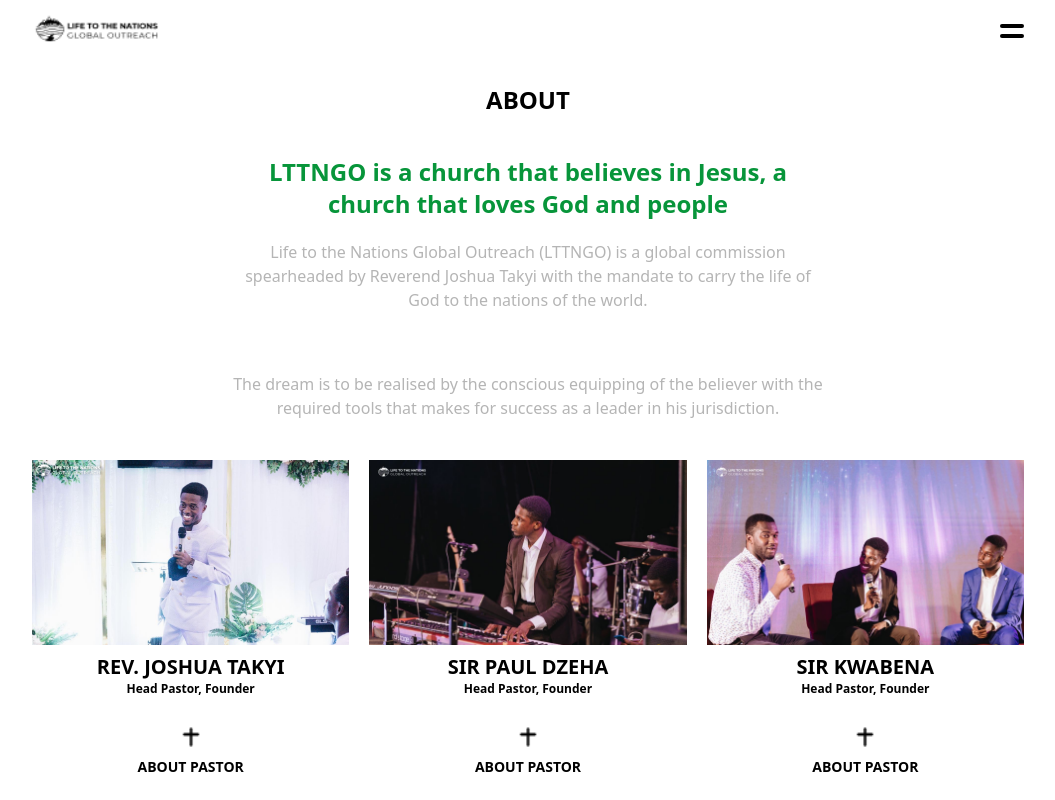
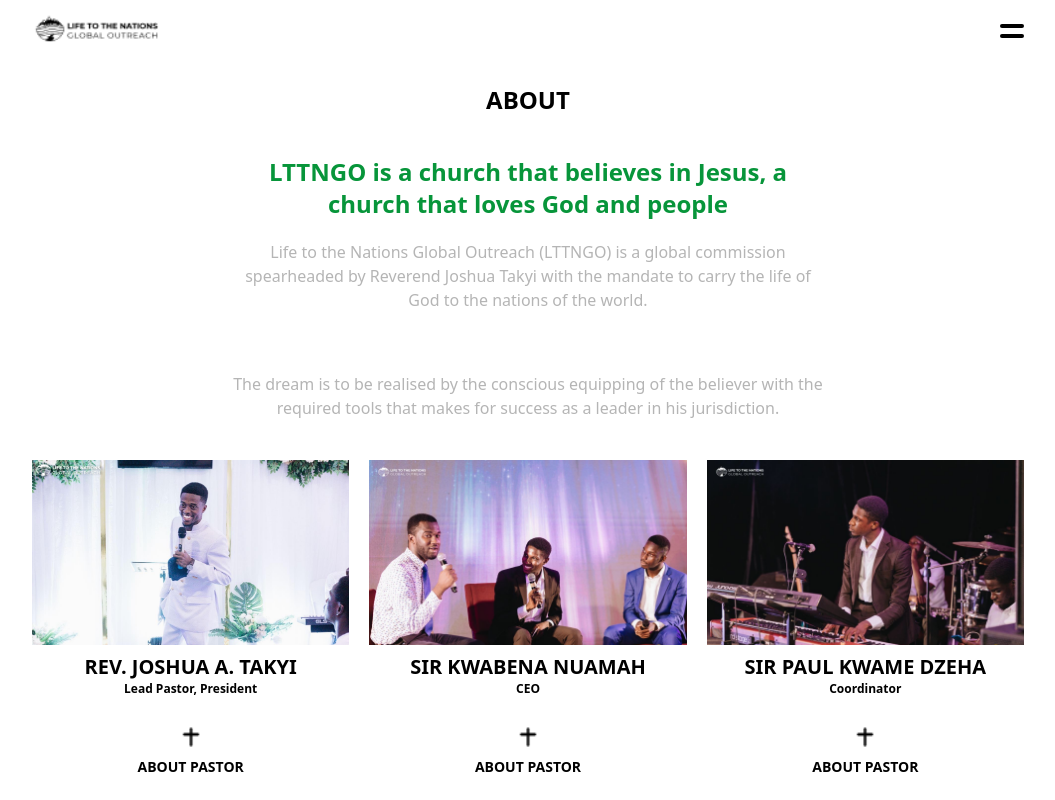
Before and after one commit to Gatesvert81/lttngo-website, a Next.js app: page /about in a window 1280 px wide. Shown: the top 800 px of the page, without its empty margins (112-1167 px from the left). Built offline with nearby package versions, Linux system fonts and the light colour scheme.

Commit message:
pastors write up

```diff
--- a/pages/about.js
+++ b/pages/about.js
@@ -36,31 +36,25 @@ function About() {
 
       <section className="h-fit w-full grid grid-cols-1 md:grid-cols-3 gap-5">
         <PastorCard
-          name="Rev. Joshua Takyi"
+          name="Rev. Joshua A. Takyi"
           image="pastor-joshua-1.JPG"
-          position="Head Pastor, Founder"
+          position="Lead Pastor, President"
         >
-          To reach and influence the world by building a large Christ-centered,
-          Bible-based church, changing mindsets and empowering people to lead
-          and impact in every spere of life.
+          Reverend Joshua Takyi is the lead Pastor, President and Founder of the esteemed commission Life To The Nations Global Outreach. He Is a seasoned servant of God with a ministry set apart by the infallible grace of God through his preachings. Having the strong love and passion for God, he yielded to the path of ministry quite early and has since birthed Life To The Nations Global Outreach and his church, Calvary Power Chapel. As founder and head pastor for LTTNGO, he is a voice and force for pushing the life of Christ to the nations. His mandate lies in raising and nurturing Christian leaders to actualise their God given purposes wherever they find themselves aside that, he is very zealous about raising ministers and leaders who will become patterns for men to emulate. Power, Signs and wonders have not ceased to mark his ministry and works, reaffirming the great hand of God upon him. He is indeed a gift to the body of Christ.
         </PastorCard>
         <PastorCard
-          name="Sir Paul Dzeha"
-          image="Sir Paul.JPG"
-          position="Head Pastor, Founder"
+          name="Sir Kwabena Nuamah"
+          image="Sir Kwabena.JPG"
+          position="CEO"
         >
-          To reach and influence the world by building a large Christ-centered,
-          Bible-based church, changing mindsets and empowering people to lead
-          and impact in every spere of life.
+          Stands as a selfless,committed pillar of the commission and a great aide to the man of God, Pastor Joshua Takyi. Sir Kwabena is the founder of Living Epistles Fellowship which has the mandate to raise Kingdom emissaries in every field of life. He is passionate about raising leaders who will shape the thoughts that will regulate the coming centuries. Being a keen student of finance, he established Aspiron which is a firm targeted at championing financial data and its dissemination across all levels. Coming from a solid Christian foundation, his passion and love for the things of God is almost enviable if not adored. Sir Kwabena serves as the Chief Executive Officer of the Life To The Nations Global Outreach. Under his auspices, he oversees the church&#39;s overall operations, directs agendas and supervises all strategies and the church&#39;s organisational structure. Since he took hold of office, the church and the work within has seen a tremendous quality of being outstanding; a true mark of an exemplary leader.
         </PastorCard>
         <PastorCard
-          name="Sir Kwabena"
-          image="Sir Kwabena.JPG"
-          position="Head Pastor, Founder"
+          name="Sir Paul Kwame Dzeha"
+          image="Sir Paul.JPG"
+          position="Coordinator"
         >
-          To reach and influence the world by building a large Christ-centered,
-          Bible-based church, changing mindsets and empowering people to lead
-          and impact in every spere of life.
+          Paul Kwame Dzeha is a final year student pursuing a Bachelor of Arts degree in Economics and Mathematics. As a young avid Christian leader, he pioneered Royal Priesthood; a vibrant youth ministry nurturing the gifts of many young believers. Paul doubles as the coordinator for the Life To The Nations Global Outreach in supporting the vision of esteemed Pastor Joshua Takyi in sending the life of God to the nations. In his capacity as a coordinator, he supervises various departments in many aspects concerning the activities of the commission, while upholding them to excellence. Among his many duties, a few worth noting are the mobilisation of external suppliers to deliver services that can&#39;t be provided by the ministry as well as the apt analysis of all situations at every given point. The execution of his roles in the church is nothing short of commendable and hardworking to say the least. His poise and charisma with which he works is one to be admired.
         </PastorCard>
       </section>
 
--- a/pages/donate.js
+++ b/pages/donate.js
@@ -49,9 +49,14 @@ function Donate() {
 
         <SectionImage image="donations/donation-smile.JPG" title="NGO" />
 
-        <SectionText title="Donate" btnText="Donate Now">
+        <SectionText title="Donate">
           Help us Reach even more people and contribute into their lifes.
         </SectionText>
+        <div className="w-full flex pb-3 justify-center  " >
+          <Button style="primary-btn" click={() => setDonate("visa") } >
+            Donate Now
+          </Button>
+        </div>
         <div className="w-full h-fit grid grid-cols-1 md:grid-cols-3 gap-2 px-10 md:px-20 ">
           <ItemCard icon="visa.png" click={() => setDonate("visa")}>
             Visa, Mastercard
--- a/pages/index.js
+++ b/pages/index.js
@@ -30,10 +30,10 @@ export default function Home() {
       <main className="flex flex-col justify-center items-center gap-8 text-center">
         <div className="w-full h-full flex  justify-center items-center gap-5">
           <h6 className="text-sm">Accra, Gh</h6>
-          <h6 className="text-sm">2020</h6>
+          <h6 className="text-sm">2022</h6>
           <h6 className="text-sm">2nd June</h6>
         </div>
-        <h2 className="font-bold text-5xl ">KING OF GLORY</h2>
+        <h2 className="font-bold text-5xl ">Our Year of Open heavens</h2>
         <p>
           You cannot touch on the greatness of God without His glory
           manifesting. This is your time.
--- a/pages/podcasts.js
+++ b/pages/podcasts.js
@@ -71,11 +71,11 @@ function Podcasts() {
         </AnchorLink>
 
         <AnchorLink
-          route="https://www.youtube.com/c/LIFETOTHENATIONSGLOBALOUTREACH"
+          route="https://t.me/lttn_global"
           pass
           target
         >
-          <ItemCard icon="apple-music.png">Thelttngopodcast</ItemCard>
+          <ItemCard icon="tg.png">Lttngo WorldHub</ItemCard>
         </AnchorLink>
               </div>
     </div>
--- a/src/Components/AnchorLink.js
+++ b/src/Components/AnchorLink.js
@@ -5,7 +5,7 @@ import { motion } from 'framer-motion'
 function AnchorLink({ children, route, pass, target, style }) {
     return (
         <Link href={route} passHref={pass || false} className={style} >
-            <motion.a target={target ? "_blank" : null} >
+            <motion.a className='cursor-pointer' target={target ? "_blank" : null} >
                 {children}
             </motion.a>
         </Link>
--- a/src/Components/PastorCard.js
+++ b/src/Components/PastorCard.js
@@ -48,12 +48,12 @@ function PastorCard({ name, position, children, image }) {
                             }}
                             exit={{
                                 opacity: 0,
-                                scale: 1.05
+                                scale: 0.95
                             }}>
                             <div className='w-full self-center h-[80%] relative' >
-                                <Image src="/worship.webp" layout="fill" className='object-cover' />
+                                <Image src={`/images/pastors/${image}`} layout="fill" className='object-cover' />
                             </div>
-                            <div className='w-full h-full flex flex-col justify-center text-center p-5' >
+                            <div className='w-full h-full flex flex-col justify-center text-base text-center p-5' >
                                 <p>
                                     {children}
                                 </p>
```
Also changed, not shown: public/icons/tg.png (added).
